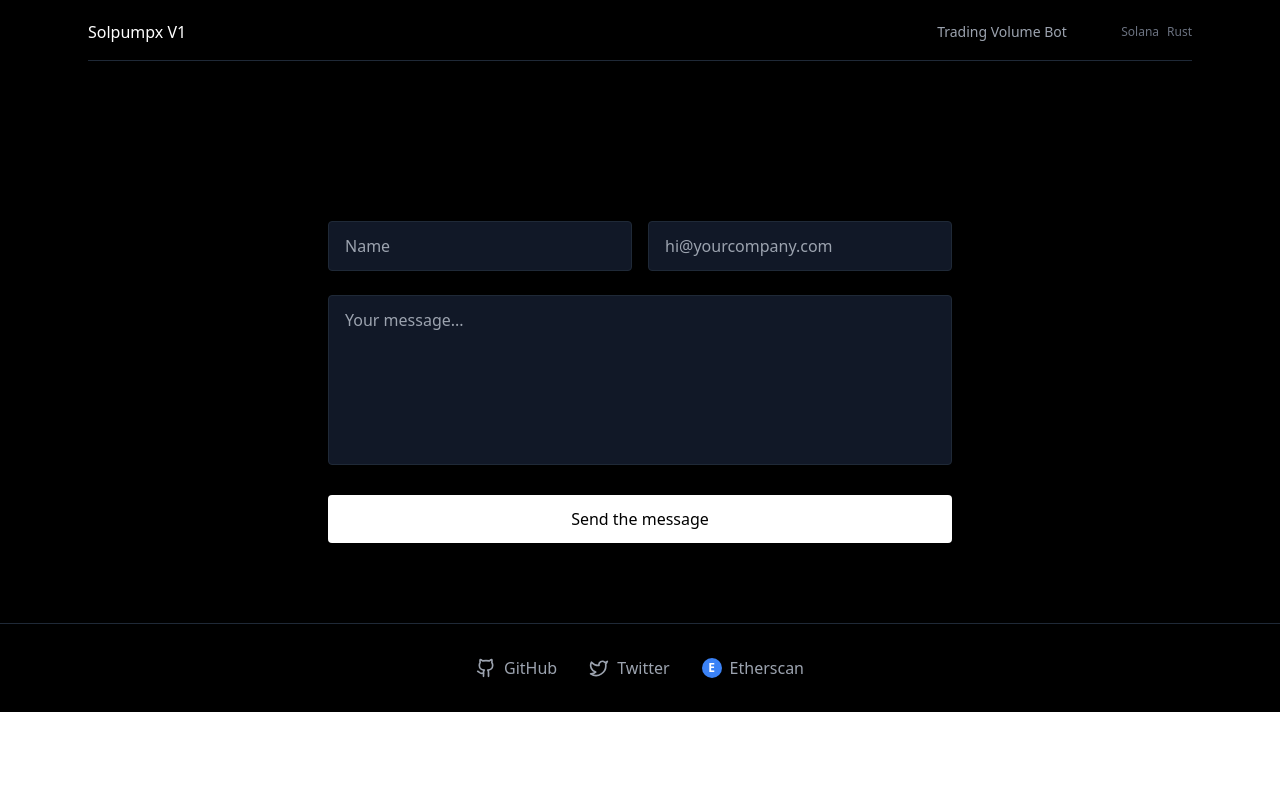
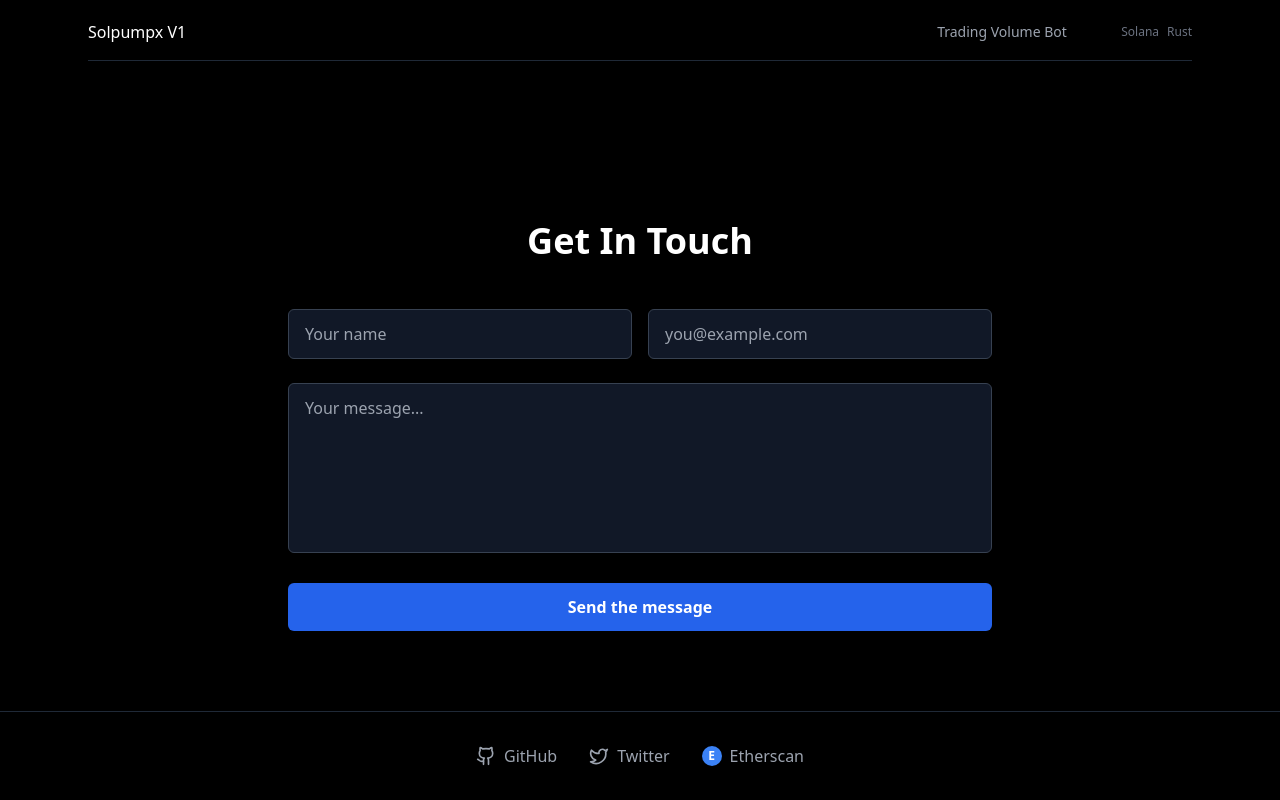
Before and after one commit to IRISofDEFI/iris-web3-build, a React (Vite) app: page / in a window 1280 px wide. Shown: the part 2426-3226 px from the top of the page. Before the commit the page ends 3138 px from the top, so only its background shows below. Built offline with nearby package versions, Linux system fonts and the light colour scheme.

Commit message:
Enhanced Contact session and added it to Formspree

```diff
--- a/src/components/Contact.tsx
+++ b/src/components/Contact.tsx
@@ -1,4 +1,3 @@
-
 import { useState } from "react";
 
 const Contact = () => {
@@ -8,7 +7,9 @@ const Contact = () => {
     message: ""
   });
 
-  const handleChange = (e: React.ChangeEvent<HTMLInputElement | HTMLTextAreaElement>) => {
+  const handleChange = (
+    e: React.ChangeEvent<HTMLInputElement | HTMLTextAreaElement>
+  ) => {
     setFormData({
       ...formData,
       [e.target.name]: e.target.value
@@ -22,26 +23,30 @@ const Contact = () => {
 
   return (
     <section id="contact" className="py-20 bg-black">
-      <div className="max-w-2xl mx-auto px-6">
+      <div className="max-w-3xl mx-auto px-4 sm:px-6 lg:px-8">
+        <h2 className="text-3xl md:text-4xl font-bold text-white mb-12 text-center">
+          Get In Touch
+        </h2>
+
         <form onSubmit={handleSubmit} className="space-y-6">
-          <div className="grid md:grid-cols-2 gap-4">
+          <div className="grid grid-cols-1 sm:grid-cols-2 gap-4">
             <input
               type="text"
               name="name"
-              placeholder="Name"
+              placeholder="Your name"
               value={formData.name}
               onChange={handleChange}
-              className="w-full px-4 py-3 bg-gray-900 text-white border border-gray-800 rounded focus:border-gray-600 focus:outline-none transition-colors"
+              className="w-full px-4 py-3 bg-gray-900 text-white border border-gray-700 rounded-md focus:border-blue-500 focus:outline-none transition"
               required
             />
 
             <input
               type="email"
               name="email"
-              placeholder="hi@yourcompany.com"
+              placeholder="you@example.com"
               value={formData.email}
               onChange={handleChange}
-              className="w-full px-4 py-3 bg-gray-900 text-white border border-gray-800 rounded focus:border-gray-600 focus:outline-none transition-colors"
+              className="w-full px-4 py-3 bg-gray-900 text-white border border-gray-700 rounded-md focus:border-blue-500 focus:outline-none transition"
               required
             />
           </div>
@@ -52,13 +57,13 @@ const Contact = () => {
             value={formData.message}
             onChange={handleChange}
             rows={6}
-            className="w-full px-4 py-3 bg-gray-900 text-white border border-gray-800 rounded focus:border-gray-600 focus:outline-none transition-colors resize-none"
+            className="w-full px-4 py-3 bg-gray-900 text-white border border-gray-700 rounded-md focus:border-blue-500 focus:outline-none transition resize-none"
             required
           />
 
           <button
             type="submit"
-            className="w-full py-3 bg-white text-black rounded font-medium hover:bg-gray-100 transition-colors"
+            className="w-full py-3 bg-blue-600 hover:bg-blue-700 text-white text-base font-semibold rounded-md transition"
           >
             Send the message
           </button>
```
